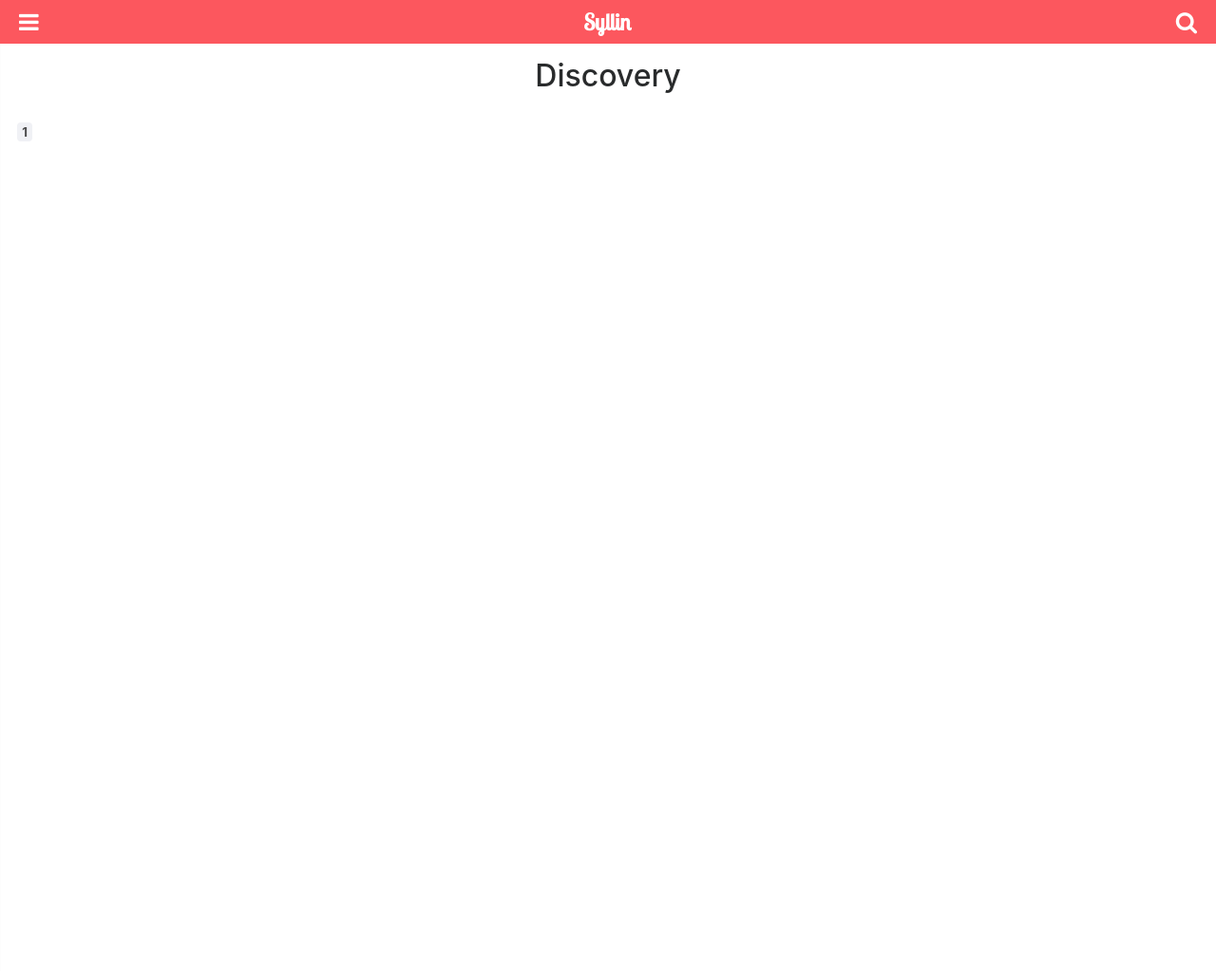
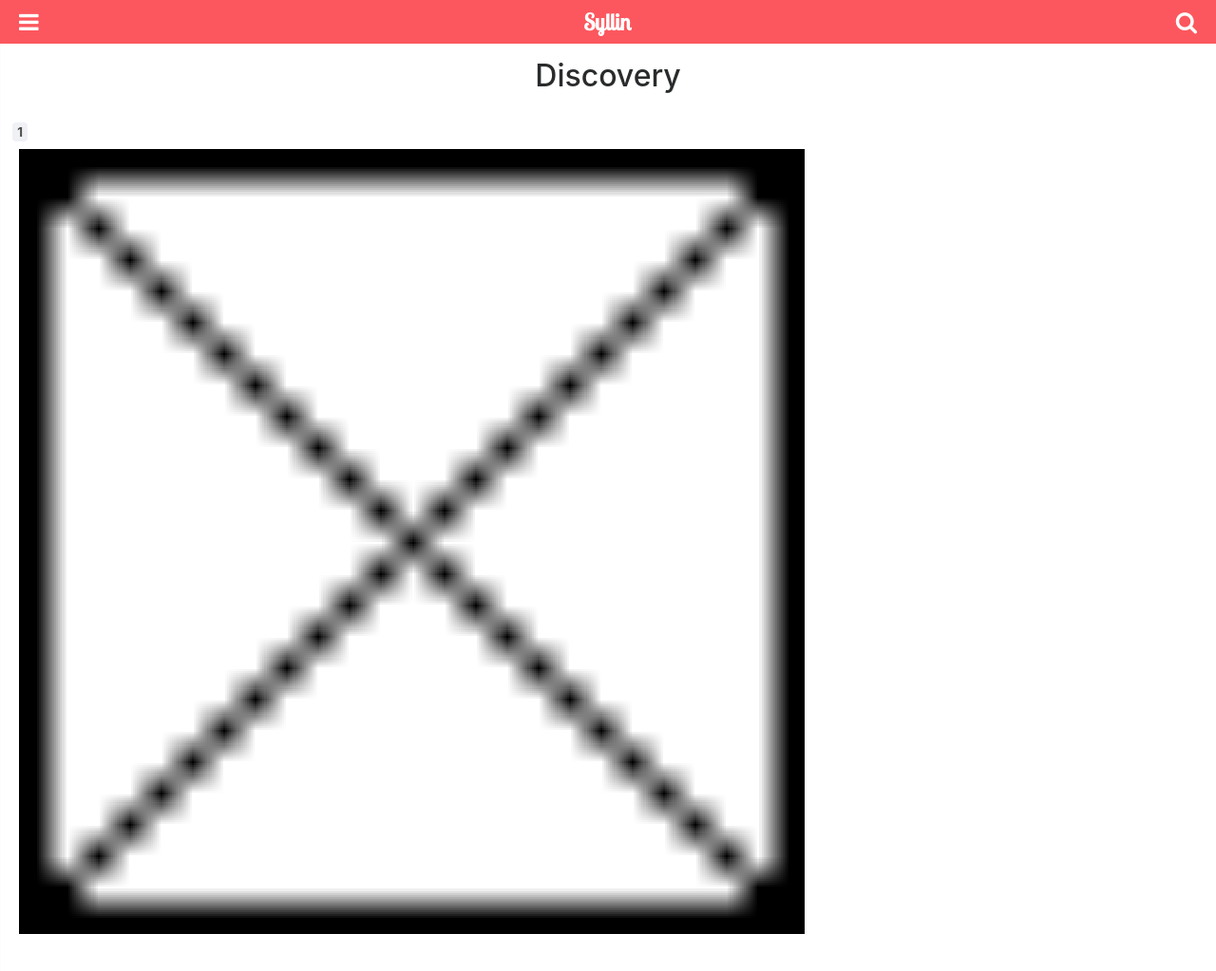
Before and after one commit to patenode/syllin, a Python web app: template syllin/templates/discovery.html in a window 1280 px wide. Shown: the top 1023 px of the page at 95% size. Run offline with Jinja, Linux system fonts and the light colour scheme; the template is opened without the code that fills it: most values are stand-ins (such as "Sample title", 1, 10 or a date in 2020).

Commit message:
Implement song grid via Masonry and some extra helping JS. Currently, scrolling still doesn't work and remains to be implemented.

```diff
--- a/syllin/static/css/main.min.css
+++ b/syllin/static/css/main.min.css
@@ -1 +1 @@
-.animate{-webkit-box-sizing:border-box;-moz-box-sizing:border-box;box-sizing:border-box;-webkit-transition:.25s ease-in-out;-moz-transition:.25s ease-in-out;-o-transition:.25s ease-in-out;transition:.25s ease-in-out;-webkit-text-size-adjust:none}html{height:100%}html body.container-fluid{padding-left:0;padding-right:0;height:100%}#viewport{height:100%}#content{padding-top:46px;padding-left:10px;padding-right:10px}#nav-bar{background-color:#fc575e;position:absolute;z-index:10000}#nav-bar .nav-link{padding:0;padding-left:20px;padding-right:20px;padding-top:5px;padding-bottom:5px;color:#fff;font-size:18pt;font-family:"Lobster Two",cursive}.drawer-contents{padding-top:56px;padding-left:10px;padding-right:10px;background-color:#e33e4b}.drawer-contents a{margin-bottom:10px;padding-right:10px;padding-left:10px;padding-top:5px;padding-bottom:5px}.drawer-contents a:focus{background-color:#fc575e}.drawer-contents a:hover{background-color:#fc575e;text-decoration:none}.drawer-contents a .nav-icon{color:#fff}.drawer-contents a .nav-item{color:#fff;padding-left:15px;font-size:13pt}.drawer-contents .drawer-footer a{color:#fff}.badge{margin-right:5px;font-size:10pt}.badge-active{background-color:#fc575e}.badge-inactive{color:#4b4b4b;background-color:#f0f1f5}.grid-item,.grid-item--width2{border:solid 1px;background-color:#4bf}.grid{width:100%}.grid-sizer,.grid-item{width:33%}.grid-item--width2{width:66%}
+.animate{-webkit-box-sizing:border-box;-moz-box-sizing:border-box;box-sizing:border-box;-webkit-transition:.25s ease-in-out;-moz-transition:.25s ease-in-out;-o-transition:.25s ease-in-out;transition:.25s ease-in-out;-webkit-text-size-adjust:none}html{height:100%}html body.container-fluid{padding-left:0;padding-right:0;height:100%}#viewport{height:100%}#content{padding-top:46px;padding-left:5px;padding-right:5px;overflow-x:scroll}#nav-bar{background-color:#fc575e;position:absolute;z-index:10000}#nav-bar .nav-link{padding:0;padding-left:20px;padding-right:20px;padding-top:5px;padding-bottom:5px;color:#fff;font-size:18pt;font-family:"Lobster Two",cursive}.drawer-contents{padding-top:56px;padding-left:10px;padding-right:10px;background-color:#e33e4b}.drawer-contents a{margin-bottom:10px;padding-right:10px;padding-left:10px;padding-top:5px;padding-bottom:5px}.drawer-contents a:focus{background-color:#fc575e}.drawer-contents a:hover{background-color:#fc575e;text-decoration:none}.drawer-contents a .nav-icon{color:#fff}.drawer-contents a .nav-item{color:#fff;padding-left:15px;font-size:13pt}.drawer-contents .drawer-footer a{color:#fff}.badge{margin-right:5px;font-size:10pt}.badge-active{background-color:#fc575e}.badge-inactive{color:#4b4b4b;background-color:#f0f1f5}.grid{width:100%}.grid-item{padding:0;padding-left:0;padding-right:0}.grid-item .grid-item-contents img{width:100%}
--- /dev/null
+++ b/syllin/static/js/syllin.js
@@ -0,0 +1,9 @@
+/**
+ * Created by Austin Scott on 2/26/2017.
+ */
+
+jQuery(window).load(function () {
+    var $rowHeight = $('.grid-sizer').width();
+    $('.grid-item').offsetHeight($rowHeight);
+    $('.grid-item--width-2').offheight($rowHeight * 2);
+});
--- a/syllin/static/sass/partials/_discovery.sass
+++ b/syllin/static/sass/partials/_discovery.sass
@@ -10,20 +10,13 @@
   color: $dark-gray
   background-color: $gray
 
-%bordered
-  border: solid 1px
-  background-color: $blue
-
 .grid
   width: 100%
 
-.grid-sizer
-  width: 33%
-
 .grid-item
-  @extend .grid-sizer
-  @extend %bordered
-
-.grid-item--width2
-  @extend %bordered
-  width: 66%
+  padding: 0
+    left: 0
+    right: 0
+  .grid-item-contents
+    img
+      width: 100%
--- a/syllin/static/sass/partials/_layout.sass
+++ b/syllin/static/sass/partials/_layout.sass
@@ -14,5 +14,6 @@ html
 // Content Style
 #content
   padding-top: 46px
-  padding-left: 10px
-  padding-right: 10px
+  padding-left: 5px
+  padding-right: 5px
+  overflow-x: scroll
--- a/syllin/templates/base/js.jinja2
+++ b/syllin/templates/base/js.jinja2
@@ -9,3 +9,6 @@
 
 <!-- Bootstrap-Drawer JS (depends on Bootstrap+jQuery) -->
 <script src="/static/js/drawer.min.js"></script>
+
+<!-- Syllin Custom JavaScript -->
+<script src="/static/js/syllin.js"></script>
--- a/syllin/templates/base/layout.jinja2
+++ b/syllin/templates/base/layout.jinja2
@@ -27,6 +27,7 @@
     <div id="content">
         {% block content %}{% endblock %}
     </div>
+
 </div>
 
 <!-- JavaScript -->
--- a/syllin/templates/discovery.html
+++ b/syllin/templates/discovery.html
@@ -10,6 +10,7 @@
 {% block content %}
     {{ macros.title('Discovery') }}
     {{ discovery.tags(tags) }}
+    {# TODO: Implement scrolling feature in discovery  #}
     {{ discovery.feed(songs) }}
 {% endblock %}
 
--- a/syllin/templates/discovery/js.jinja2
+++ b/syllin/templates/discovery/js.jinja2
@@ -11,6 +11,7 @@
         itemSelector: '.grid-item',
         // use element for option
         columnWidth: '.grid-sizer',
+        // Set rowHeight to the calculated pixel width of the columns
         percentPosition: true
     });
     // layout Masonry after each image loads
--- a/syllin/templates/discovery/macros.jinja2
+++ b/syllin/templates/discovery/macros.jinja2
@@ -1,7 +1,23 @@
+{% set feed_pattern = cycler(1, 0, 0, 0, 0, 0, 0, 1, 0, 0, 0, 0) %}
+
 {% macro feed(songs) -%}
-    <div class="grid">
-
-
+    <!--{{ feed_pattern.reset() }}-->
+    <div class="container-fluid">
+        <div id="discovery-feed" class="grid">
+            <div class="grid-sizer col-4"></div>
+            {% for song in songs %}
+                {% if feed_pattern.next() == 1 %}
+                    {% set classes = "grid-item--width-2 col-8" %}
+                {% else %}
+                    {% set classes = "col-4" %}
+                {% endif %}
+                <div class="grid-item {{ classes }}">
+                    <div class="grid-item-contents">
+                        <img src="/static/img/placeholder_img.gif">
+                    </div>
+                </div>
+            {% endfor %}
+        </div>
     </div>
 {%- endmacro %}
 
--- a/syllin/views.py
+++ b/syllin/views.py
@@ -19,7 +19,7 @@ def index():
     # Purely for visualization, creates tag list 't'
     from random import getrandbits
     rand_bool = lambda: bool(getrandbits(1))
-    t = [(f'Genre {i}', rand_bool()) for i in range(30)]
+    t = [(f'Genre {i}', rand_bool()) for i in range(5)]
 
     return render_template('discovery.html', user_id=current_user.id, songs=q, tags=t)
 
```
Also changed, not shown: syllin/static/css/main.css (+26 -57 lines), 1 other file.
